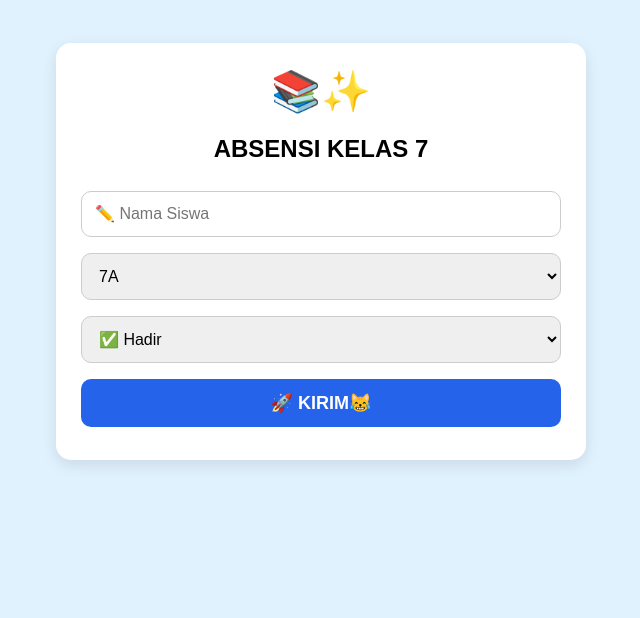
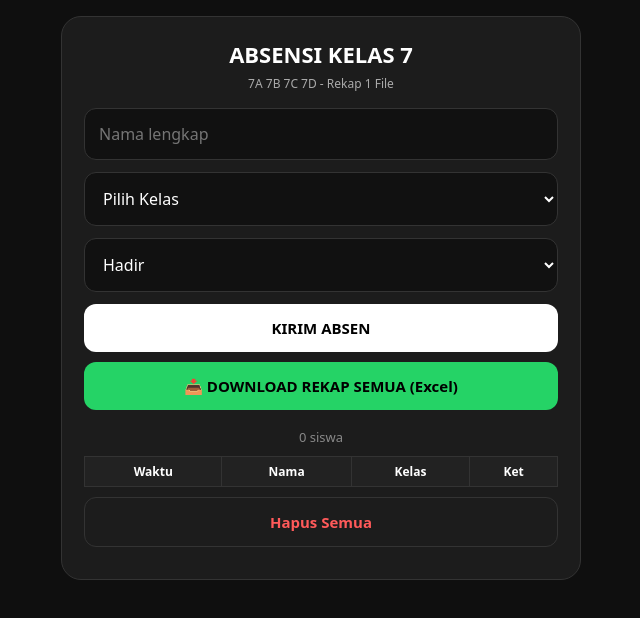
Before and after one commit to absensi-kelas-7/absen-siswa, a plain HTML site: page index.html in a window 1280 px wide. Shown: the whole page, without its empty margins (319-959 px from the left). Drawn offline with Linux system fonts and the light colour scheme.

Commit message:
Update index.html

```diff
--- a/index.html
+++ b/index.html
@@ -2,55 +2,40 @@
 <html lang="id">
 <head>
 <meta charset="UTF-8">
-<meta name="viewport" content="width=device-width,initial-scale=1">
+<meta name="viewport" content="width=device-width, initial-scale=1.0">
 <title>Absensi Kelas 7</title>
 <style>
-body{font-family:sans-serif;background:#e0f2fe;padding:15px}
-.card{background:#fff;max-width:480px;margin:20px auto;padding:25px;border-radius:15px;box-shadow:0 5px 15px rgba(0,0,0,.1);text-align:center}
-.sticker{font-size:40px}
-input,select,button{width:100%;padding:13px;margin:8px 0;border-radius:10px;border:1px solid #ccc;box-sizing:border-box;font-size:16px}
-button{background:#2563eb;color:#fff;border:none;font-weight:bold;font-size:18px;cursor:pointer}
-#sukses{display:none;position:fixed;top:0;left:0;width:100%;height:100%;background:rgba(255,255,255,0.9);justify-content:center;align-items:center;flex-direction:column;z-index:999}
-.centang{width:80px;height:80px;border-radius:50%;background:#22c55e;display:flex;justify-content:center;align-items:center;font-size:50px;color:#fff;animation:pop 0.5s ease}
-@keyframes pop{0%{transform:scale(0)}70%{transform:scale(1.2)}100%{transform:scale(1)}}
+*{box-sizing:border-box;font-family:system-ui}
+body{background:#0f0f0f;color:#fff;margin:0;padding:16px;display:flex;justify-content:center}
+.card{background:#1c1c1c;width:100%;max-width:520px;border-radius:20px;padding:22px;border:1px solid #333}
+h1{text-align:center;margin:0;font-size:22px}
+.sub{text-align:center;color:#aaa;font-size:12px;margin:6px 0 16px}
+input,select{width:100%;padding:14px;border-radius:12px;border:1px solid #333;background:#111;color:#fff;margin-bottom:12px;font-size:16px}
+.btn{width:100%;padding:14px;border-radius:12px;border:none;font-weight:800;font-size:15px;cursor:pointer;margin-bottom:10px}
+.btn-kirim{background:#fff;color:#000}
+.btn-down{background:#25D366;color:#000}
+.btn-del{background:transparent;color:#ff5a5a;border:1px solid #333;margin-top:10px}
+.ok{display:none;background:#00c851;padding:10px;border-radius:10px;text-align:center;font-weight:700;margin-bottom:10px}
+table{width:100%;border-collapse:collapse;font-size:12px;margin-top:10px}
+th,td{border:1px solid #333;padding:6px}
+th{background:#222}
+.jml{text-align:center;color:#888;font-size:13px;margin-top:8px}
 </style>
 </head>
 <body>
 <div class="card">
-<div class="sticker">📚✨</div>
-<h2>ABSENSI KELAS 7</h2>
-<input id="nama" placeholder="✏️ Nama Siswa">
-<select id="kelas"><option>7A</option><option>7B</option><option>7C</option><option>7D</option></select>
-<select id="status">
-<option value="Hadir">✅ Hadir</option>
-<option value="Sakit">🤒 Sakit</option>
-<option value="Izin">📝 Izin</option>
-<option value="Alpa">❌ Alpa</option>
-</select>
-<button id="btn" onclick="kirim()">🚀 KIRIM😹</button>
-</div>
-<div id="sukses">
-<div class="centang">✓</div>
-<h2 style="color:#22c55e;margin-top:15px">SUKSES!</h2>
-<p id="sukses-pesan">Absen berhasil dikirim</p>
+<h1>ABSENSI KELAS 7</h1>
+<div class="sub">7A 7B 7C 7D - Rekap 1 File</div>
+<div id="ok" class="ok">✅ Absen berhasil!</div>
+<input id="nama" placeholder="Nama lengkap">
+<select id="kelas"><option value="">Pilih Kelas</option><option>7A</option><option>7B</option><option>7C</option><option>7D</option></select>
+<select id="ket"><option>Hadir</option><option>Sakit</option><option>Izin</option><option>Alfa</option></select>
+<button class="btn btn-kirim" onclick="kirim()">KIRIM ABSEN</button>
+<button class="btn btn-down" onclick="down()">📥 DOWNLOAD REKAP SEMUA (Excel)</button>
+<div id="jml" class="jml">0 siswa</div>
+<div style="overflow:auto;max-height:320px"><table id="tbl"><thead><tr><th>Waktu</th><th>Nama</th><th>Kelas</th><th>Ket</th></tr></thead><tbody></tbody></table></div>
+<button class="btn btn-del" onclick="hapus()">Hapus Semua</button>
 </div>
 <script>
-function kirim(){
-let n=document.getElementById('nama').value;
-if(!n)return alert('Isi nama dulu pung! 📝');
-let k=document.getElementById('kelas').value;
-let s=document.getElementById('status').value;
-let w=new Date().toLocaleString('id-ID');
-document.getElementById('btn').innerHTML='⏳ Mengirim...';
-fetch('https://formsubmit.co/ajax/0c1ca26c9efa9a091345156662f80f25',{
-method:'POST',headers:{'Content-Type':'application/json','Accept':'application/json'},
-body:JSON.stringify({_captcha:false,_template:'table',_subject:'ABSEN '+s+' - '+n,Nama:n,Kelas:k,Status:s,Waktu:w})
-}).then(()=>{
-document.getElementById('sukses').style.display='flex';
-document.getElementById('sukses-pesan').innerHTML='Halo '+n+' absen '+s+' berhasil!';
-setTimeout(()=>{document.getElementById('sukses').style.display='none';document.getElementById('btn').innerHTML='🚀 KIRIM';document.getElementById('nama').value='';},3000);
-});
-}
-</script>
-</body>
-</html>
+let data=JSON.parse(localStorage.getItem('absen7')||'[]');
+function render(){document.querySelector('#tbl tbody').innerHTML=data.map(d=>`<tr><td>${d.w}</
```
